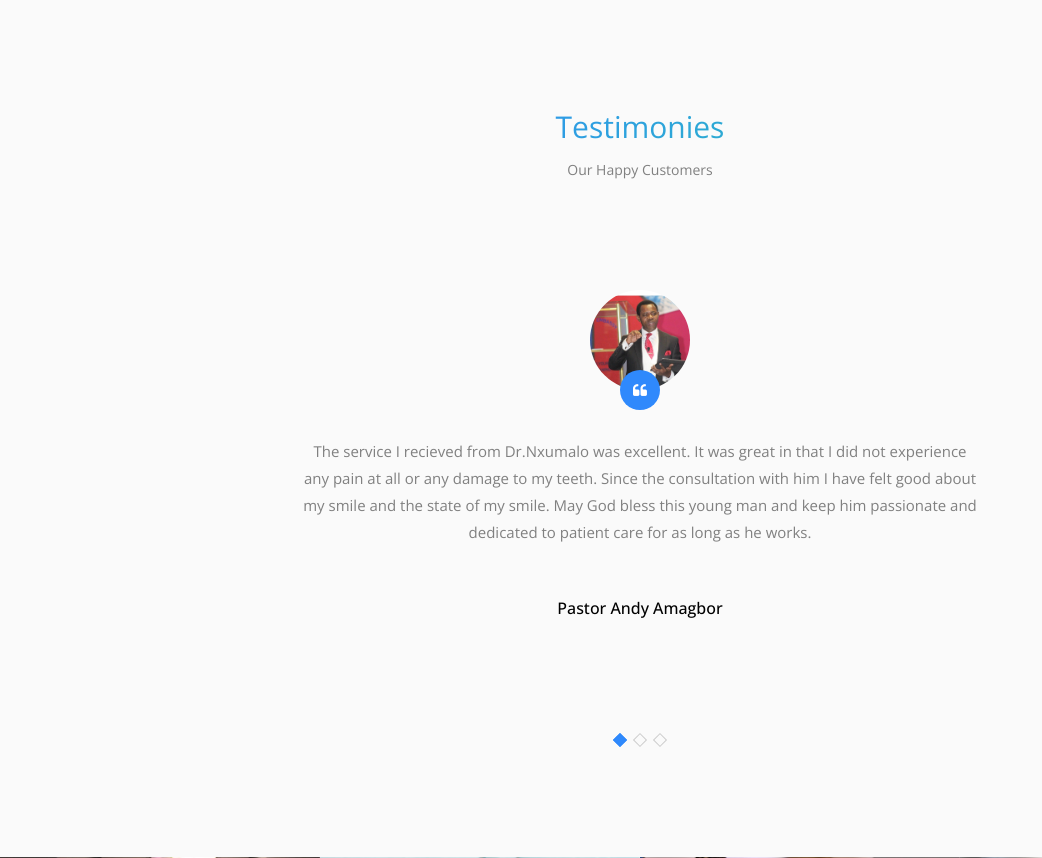
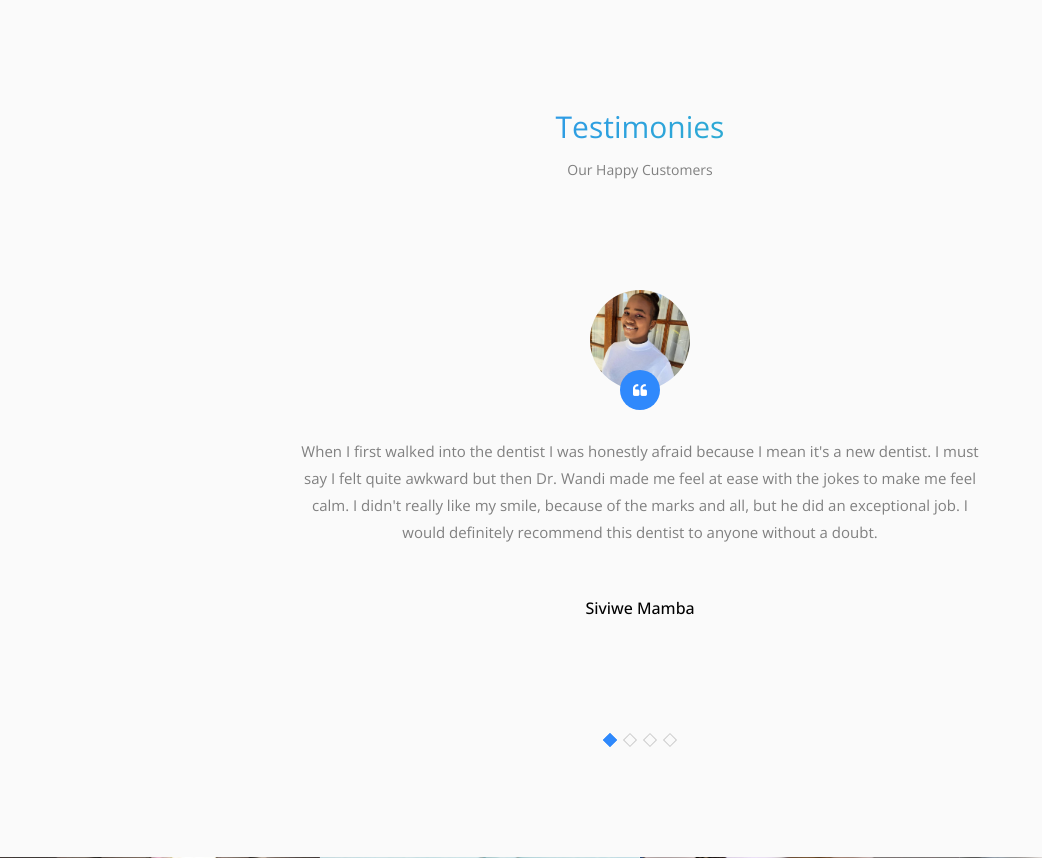
Before and after one commit to Donmncera21/dentistsite_Django, a Django app: page / in a window 1280 px wide. Shown: the part 2383-3241 px from the top of the page, without its empty margins (0-1042 px from the left). Run offline with Django 3.2, Linux system fonts and the light colour scheme; some libraries are stand-ins or nearby versions; some web fonts are replaced.

Commit message:
april commit

```diff
--- a/website/templates/home.html
+++ b/website/templates/home.html
@@ -222,6 +222,19 @@
             <div class="carousel-testimony owl-carousel ftco-owl">
               <div class="item">
                 <div class="testimony-wrap p-4 pb-5">
+                  <div class="user-img mb-5" style="background-image: url({% static 'website/images/testimonial_8.jpg' %})">
+                    <span class="quote d-flex align-items-center justify-content-center">
+                      <i class="icon-quote-left"></i>
+                    </span>
+                  </div>
+                  <div class="text text-center">
+                    <p class="mb-5">When I first walked into the dentist I was honestly afraid because I mean it's a new dentist. I must say I felt quite awkward but then Dr. Wandi made me feel at ease with the jokes to make me feel calm. I didn't really like my smile, because of the marks and all, but he did an exceptional job. I would definitely recommend this dentist to anyone without a doubt.</p>
+                    <p class="name">Siviwe Mamba</p>
+                  </div>
+                </div>
+              </div>
+              <div class="item">
+                <div class="testimony-wrap p-4 pb-5">
                   <div class="user-img mb-5" style="background-image: url({% static 'website/images/testimonial_3.jpg' %})">
                     <span class="quote d-flex align-items-center justify-content-center">
                       <i class="icon-quote-left"></i>
```
Also changed, not shown: static/website/images/testimonial_8.jpg (added).
